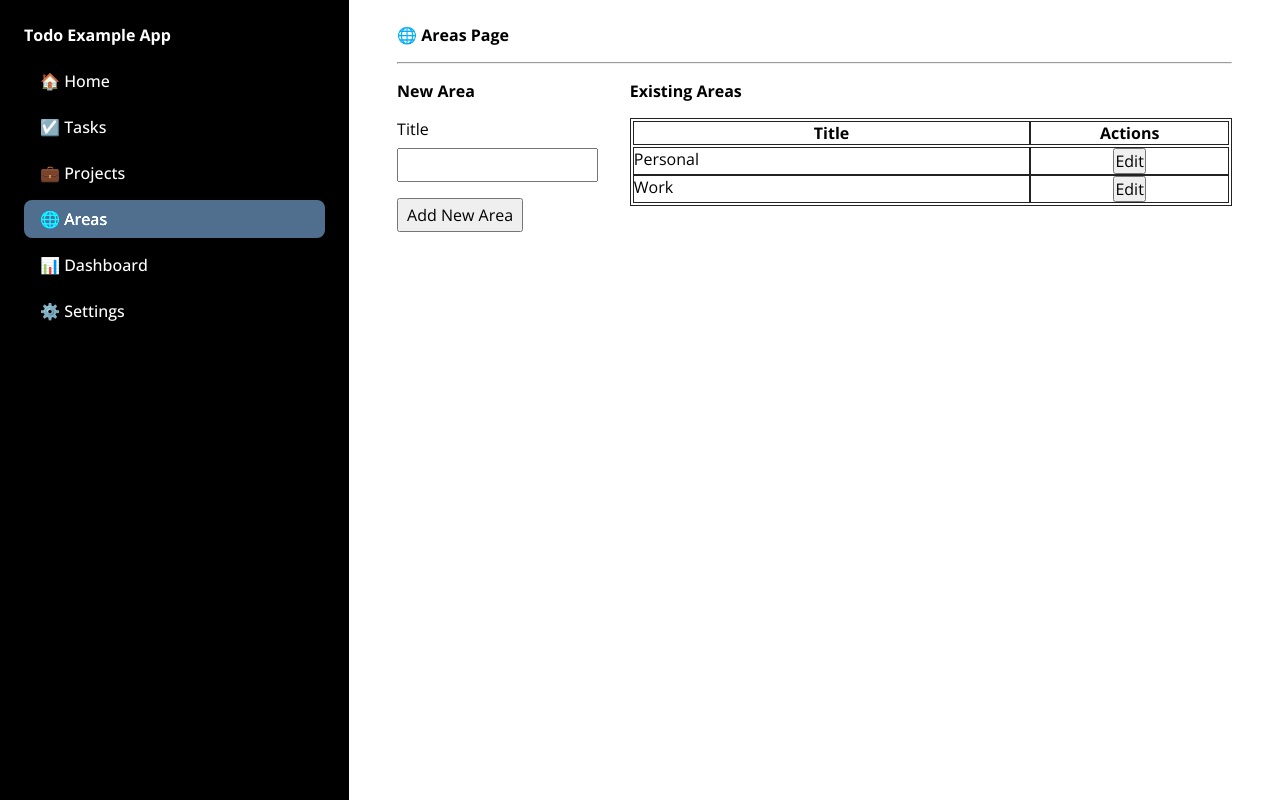
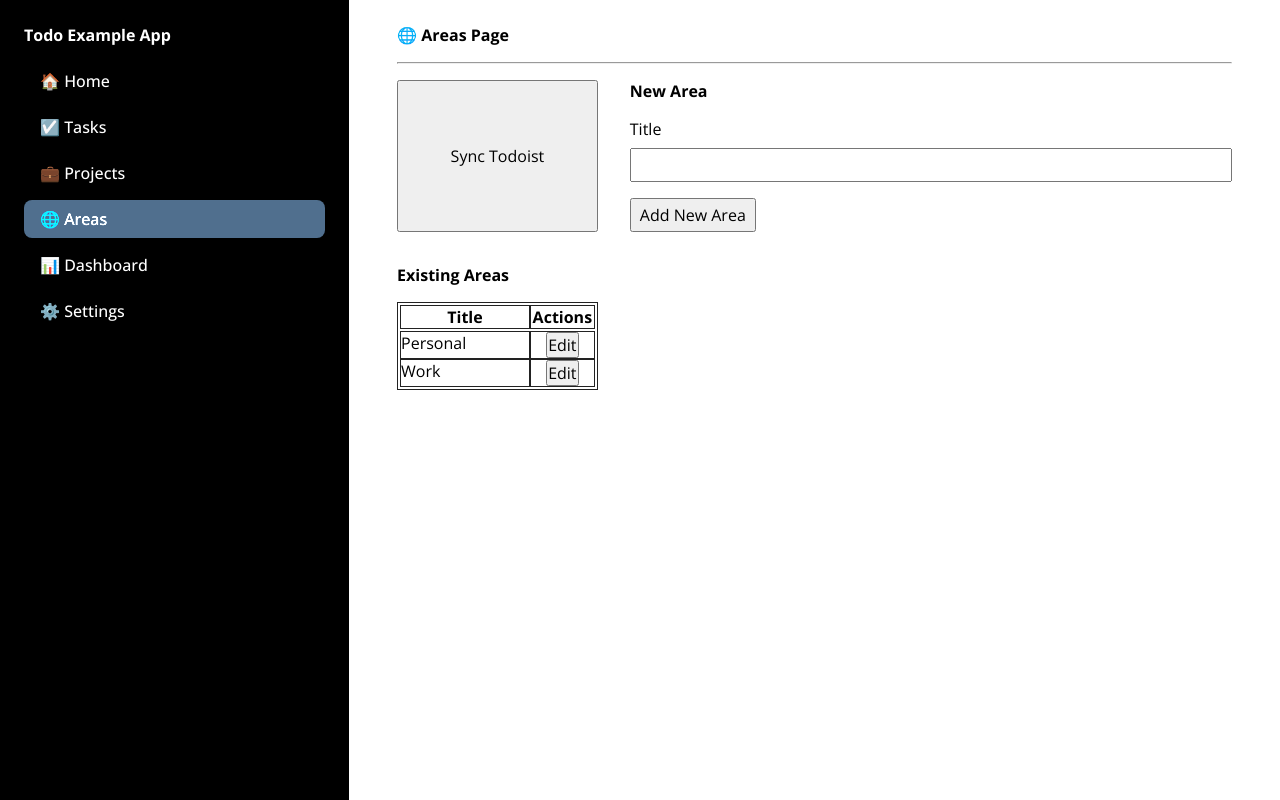
Before and after one commit to bencodezen/essential-vue-3-patterns-and-techniques, a Vue app in the folder example/: page /#/areas in a window 1280 px wide. Built offline with nearby package versions, Linux system fonts and the light colour scheme.

Commit message:
feature: add teleport content

```diff
--- a/example/src/pages/Areas.vue
+++ b/example/src/pages/Areas.vue
@@ -1,10 +1,12 @@
-<script>
+<script setup>
+import { ref } from 'vue'
 import DefaultLayout from '../layouts/DefaultLayout.vue'
+import TheModal from '../components/TheModal.vue'
 
-export default {
-  components: {
-    DefaultLayout
-  }
+const syncError = ref(false)
+
+const syncTodoist = () => {
+  syncError.value = true
 }
 </script>
 
@@ -12,7 +14,11 @@ export default {
   <DefaultLayout>
     <h1>🌐 Areas Page</h1>
     <hr />
+    <teleport to="#modal">
+      <TheModal v-if="syncError" />
+    </teleport>
     <div class="areas-grid">
+      <button @click="syncTodoist">Sync Todoist</button>
       <section>
         <h2>New Area</h2>
         <form @submit.prevent>
```
